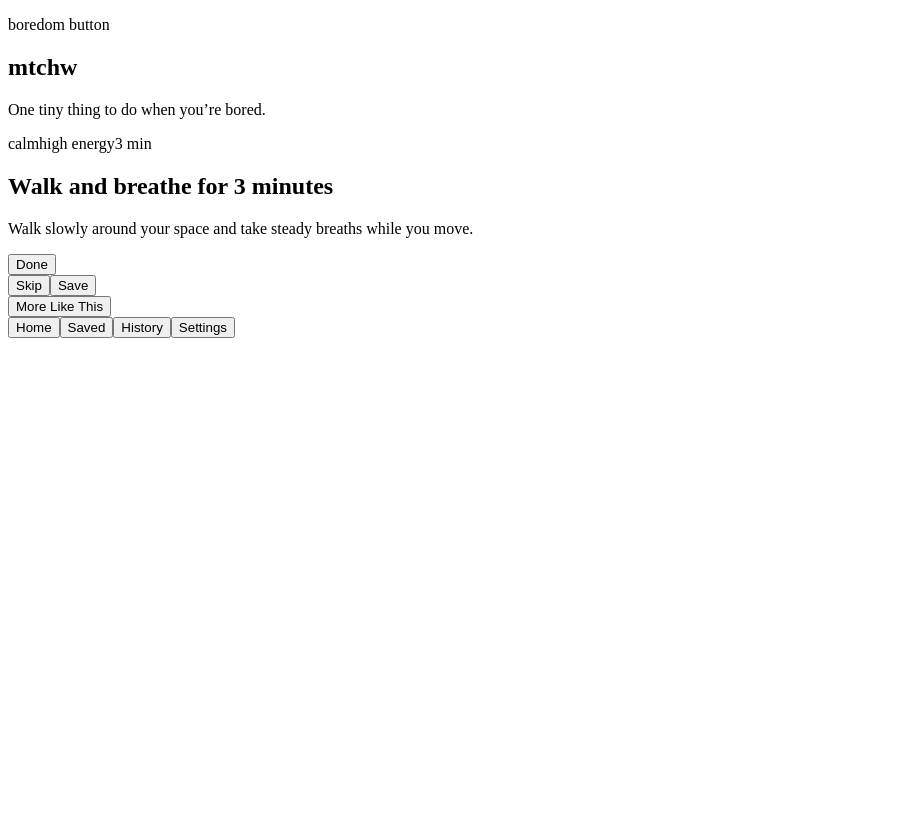
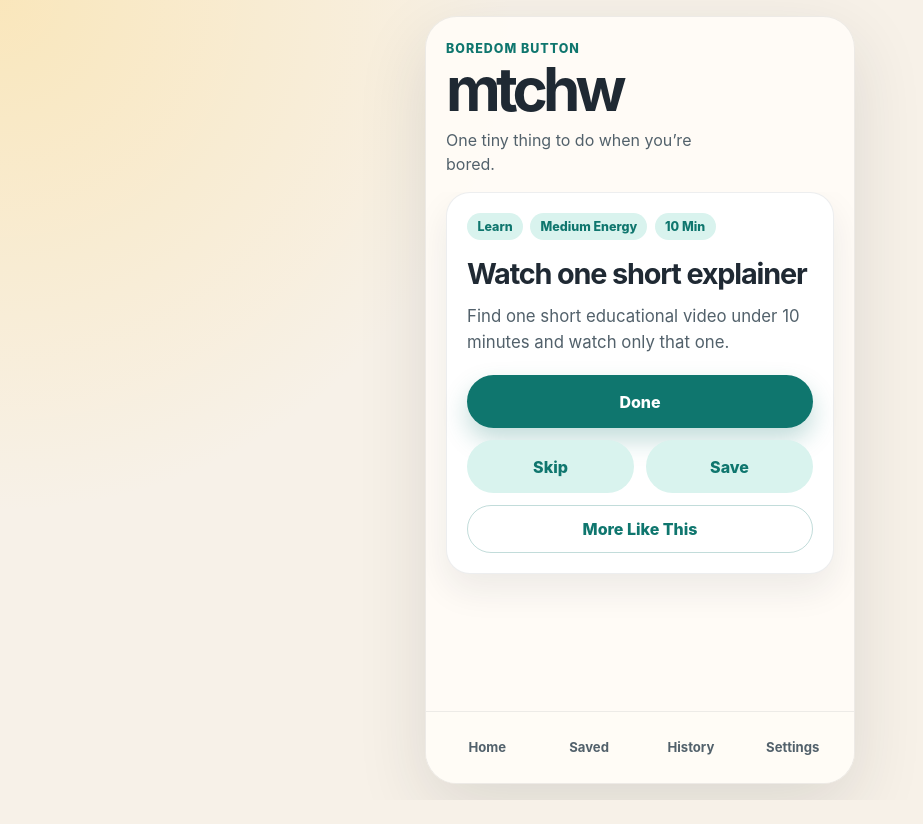
Before and after one commit to ZionKnight-cell/mtchw, a React (Vite) app: page / in a window 1280 px wide. Both pictures are taken after a click on the button "Surprise me". Shown: the whole page, without its empty margins (0-923 px from the left). After the commit the page ends 800 px from the top, so only its background shows below. Built offline with nearby package versions, Linux system fonts and the light colour scheme.

Commit message:
Add activity preference selection

```diff
--- a/src/App.tsx
+++ b/src/App.tsx
@@ -1,4 +1,4 @@
-import { useState } from "react";
+import { useState, type ReactNode } from "react";
 import { ActivityCard } from "./components/ActivityCard";
 import { activities } from "./data/activities";
 import type {
@@ -366,7 +366,7 @@ function PreferenceGroup({
   children,
 }: {
   title: string;
-  children: React.ReactNode;
+  children: ReactNode;
 }) {
   return (
     <section className="preference-group">
--- a/src/data/activities.ts
+++ b/src/data/activities.ts
@@ -480,4 +480,15 @@ export const activities: Activity[] = [
     moodTags: ["restless", "playful"],
     repeatable: true,
   },
+    {
+    id: "learn-teach-one-thing-001",
+    title: "Teach one thing out loud",
+    instruction: "Pick one small thing you know and explain it out loud like you are teaching someone.",
+    category: "learn",
+    energy: "high",
+    timeMinutes: 5,
+    tags: ["learning", "speaking", "memory"],
+    moodTags: ["curious", "restless"],
+    repeatable: true,
+  },
 ];
--- a/src/styles/app.css
+++ b/src/styles/app.css
@@ -1,8 +1,101 @@
+:root {
+  font-family: Inter, system-ui, -apple-system, BlinkMacSystemFont, "Segoe UI",
+    sans-serif;
+  color: #1f2933;
+  background: #f7f1e8;
+  font-synthesis: none;
+  text-rendering: optimizeLegibility;
+  -webkit-font-smoothing: antialiased;
+  -moz-osx-font-smoothing: grayscale;
+}
+
+* {
+  box-sizing: border-box;
+}
+
+body {
+  margin: 0;
+  min-width: 320px;
+  min-height: 100vh;
+  background:
+    radial-gradient(circle at top left, rgba(255, 211, 105, 0.35), transparent 32rem),
+    #f7f1e8;
+}
+
+button {
+  font: inherit;
+}
+
+button:disabled {
+  cursor: not-allowed;
+  opacity: 0.65;
+}
+
+.app-shell {
+  min-height: 100vh;
+  display: flex;
+  justify-content: center;
+  padding: 1rem;
+}
+
+.phone-frame {
+  width: 100%;
+  max-width: 430px;
+  min-height: calc(100vh - 2rem);
+  display: flex;
+  flex-direction: column;
+  background: rgba(255, 252, 247, 0.92);
+  border: 1px solid rgba(31, 41, 51, 0.08);
+  border-radius: 2rem;
+  box-shadow: 0 24px 70px rgba(31, 41, 51, 0.12);
+  overflow: hidden;
+}
+
+.app-header {
+  padding: 1.5rem 1.25rem 1rem;
+}
+
+.eyebrow {
+  margin: 0 0 0.35rem;
+  color: #0f766e;
+  font-size: 0.78rem;
+  font-weight: 800;
+  letter-spacing: 0.08em;
+  text-transform: uppercase;
+}
+
+.app-header h1 {
+  margin: 0;
+  font-size: clamp(2.2rem, 12vw, 3.75rem);
+  line-height: 0.9;
+  letter-spacing: -0.08em;
+}
+
+.tagline {
+  max-width: 16rem;
+  margin: 0.75rem 0 0;
+  color: #52616b;
+  font-size: 1rem;
+  line-height: 1.5;
+}
+
+.screen-content {
+  flex: 1;
+  padding: 0 1.25rem 1rem;
+  overflow-y: auto;
+}
+
+.home-screen,
+.activity-screen,
+.list-screen,
 .preference-screen {
   display: grid;
   gap: 1rem;
 }
 
+.hero-card,
+.placeholder-screen,
+.activity-card,
 .preference-header {
   background: #ffffff;
   border: 1px solid rgba(31, 41, 51, 0.08);
@@ -11,16 +104,68 @@
   box-shadow: 0 16px 35px rgba(31, 41, 51, 0.08);
 }
 
+.hero-card h2,
+.placeholder-screen h2,
+.activity-card h2,
+.list-screen h2,
 .preference-header h2 {
-  margin: 0.75rem 0 0;
+  margin: 0;
   font-size: 1.8rem;
   letter-spacing: -0.04em;
 }
 
+.hero-card p,
+.placeholder-screen p,
+.activity-card p,
 .preference-header p {
-  margin: 0.75rem 0 0;
+  margin: 0.75rem 0 1.25rem;
   color: #52616b;
   line-height: 1.55;
+}
+
+.preference-header p {
+  margin-bottom: 0;
+}
+
+.activity-card p {
+  font-size: 1.05rem;
+}
+
+.primary-button,
+.secondary-button {
+  width: 100%;
+  min-height: 3.3rem;
+  border-radius: 999px;
+  border: none;
+  cursor: pointer;
+  font-weight: 800;
+}
+
+.primary-button {
+  color: #ffffff;
+  background: #0f766e;
+  box-shadow: 0 12px 24px rgba(15, 118, 110, 0.25);
+}
+
+.secondary-button {
+  margin-top: 0.75rem;
+  color: #0f766e;
+  background: #d9f3ee;
+}
+
+.secondary-button.compact {
+  margin-top: 0;
+}
+
+.ghost-button {
+  width: 100%;
+  min-height: 3rem;
+  border: 1px solid rgba(15, 118, 110, 0.25);
+  border-radius: 999px;
+  color: #0f766e;
+  background: transparent;
+  cursor: pointer;
+  font-weight: 800;
 }
 
 .text-button {
@@ -30,6 +175,82 @@
   background: transparent;
   font-weight: 800;
   cursor: pointer;
+}
+
+.tiny-note {
+  padding: 0 0.35rem;
+  color: #697586;
+  font-size: 0.9rem;
+  line-height: 1.45;
+}
+
+.activity-meta {
+  display: flex;
+  flex-wrap: wrap;
+  gap: 0.45rem;
+  margin-bottom: 1rem;
+}
+
+.activity-meta span {
+  padding: 0.4rem 0.65rem;
+  border-radius: 999px;
+  color: #0f766e;
+  background: #d9f3ee;
+  font-size: 0.78rem;
+  font-weight: 800;
+  text-transform: capitalize;
+}
+
+.activity-actions {
+  display: grid;
+  gap: 0.75rem;
+}
+
+.secondary-action-grid,
+.completion-actions {
+  display: grid;
+  grid-template-columns: 1fr 1fr;
+  gap: 0.75rem;
+}
+
+.completion-message {
+  padding: 0.9rem 1rem;
+  border-radius: 1rem;
+  color: #0f5132;
+  background: #d1fae5;
+  font-weight: 800;
+}
+
+.completion-message p {
+  margin: 0 0 0.75rem;
+}
+
+.mini-card {
+  background: #ffffff;
+  border: 1px solid rgba(31, 41, 51, 0.08);
+  border-radius: 1.2rem;
+  padding: 1rem;
+  box-shadow: 0 10px 25px rgba(31, 41, 51, 0.06);
+}
+
+.mini-card h3 {
+  margin: 0;
+  font-size: 1rem;
+}
+
+.mini-card p {
+  margin: 0.5rem 0;
+  color: #52616b;
+  line-height: 1.45;
+}
+
+.mini-card span {
+  color: #697586;
+  font-size: 0.82rem;
+}
+
+.preference-header h2 {
+  margin-top: 0.75rem;
 }
 
 .preference-group {
@@ -67,3 +288,48 @@
   background: #0f766e;
   box-shadow: 0 10px 20px rgba(15, 118, 110, 0.2);
 }
+
+.bottom-nav {
+  display: grid;
+  grid-template-columns: repeat(4, 1fr);
+  gap: 0.4rem;
+  padding: 0.85rem;
+  background: rgba(255, 252, 247, 0.94);
+  border-top: 1px solid rgba(31, 41, 51, 0.08);
+}
+
+.bottom-nav button {
+  min-height: 2.75rem;
+  border: none;
+  border-radius: 999px;
+  color: #52616b;
+  background: transparent;
+  font-size: 0.82rem;
+  font-weight: 700;
+  cursor: pointer;
+}
+
+.bottom-nav button.active {
+  color: #0f766e;
+  background: #d9f3ee;
+}
+
+@media (max-width: 380px) {
+  .app-shell {
+    padding: 0;
+  }
+
+  .phone-frame {
+    min-height: 100vh;
+    border-radius: 0;
+  }
+
+  .bottom-nav {
+    gap: 0.25rem;
+    padding: 0.65rem;
+  }
+
+  .bottom-nav button {
+    font-size: 0.76rem;
+  }
+}
```
